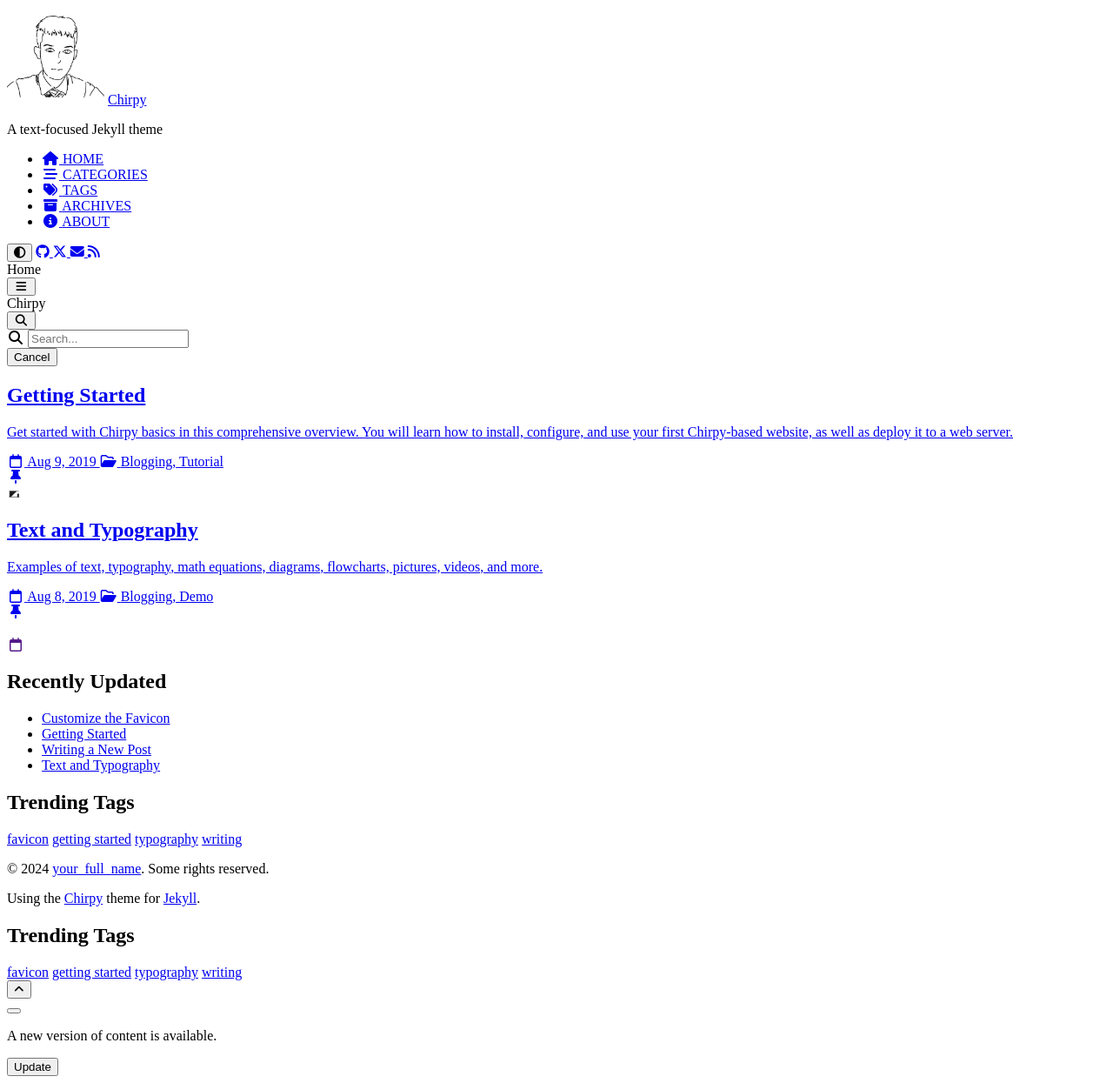
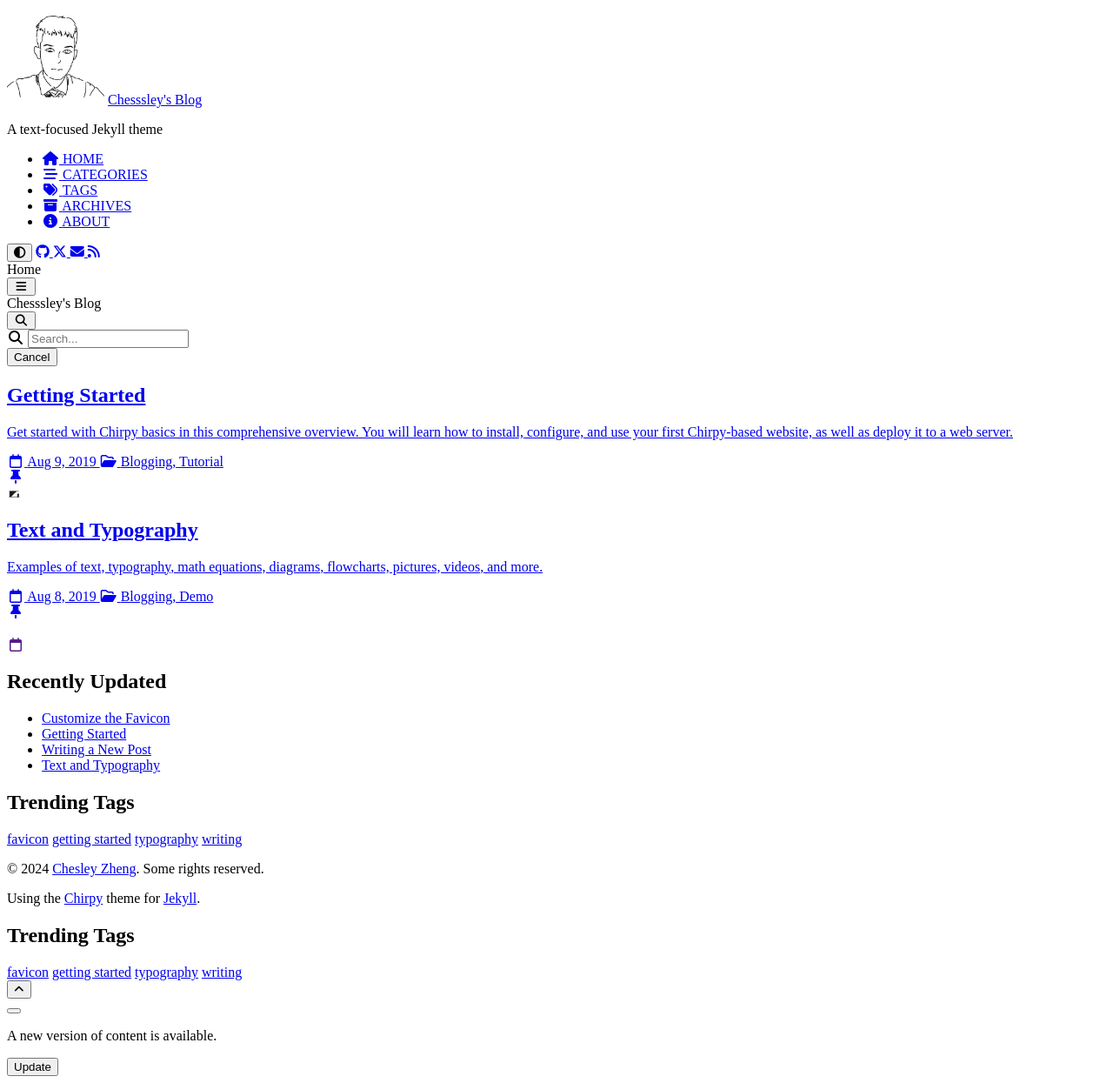
Before and after one commit to Chesssley/Chesssley.github.io, a Jekyll site: the page built from index.html, in a window 1280 px wide. Shown: the whole page at 87% size. Built offline with Jekyll 4.4.1, drawn with Linux system fonts in a browser that asks for light colours; cached includes are drawn as plain includes.

Commit message:
Update _config.yml

```diff
--- a/_config.yml
+++ b/_config.yml
@@ -14,7 +14,7 @@
 # jekyll-seo-tag settings › https://github.com/jekyll/jekyll-seo-tag/blob/master/docs/usage.md
 # ↓ --------------------------
 
-title: Chirpy # the main title
+title: "Chesssley's Blog" # the main title
 
 tagline: A text-focused Jekyll theme # it will display as the subtitle
 
@@ -26,20 +26,20 @@
 url: ""
 
 github:
-  username: github_username # change to your GitHub username
+  username: Chesssley # change to your GitHub username
 
 twitter:
-  username: twitter_username # change to your Twitter username
+  username: iiiiChesleyiiii # change to your Twitter username
 
 social:
   # Change to your full name.
   # It will be displayed as the default author of the posts and the copyright owner in the Footer
-  name: your_full_name
-  email: example@domain.com # change to your email address
+  name: Chesley Zheng
+  email: chesleyzheng@gmail.com # change to your email address
   links:
     # The first element serves as the copyright owner's link
-    - https://twitter.com/username # change to your Twitter homepage
-    - https://github.com/username # change to your GitHub homepage
+    #- https://twitter.com/username # change to your Twitter homepage
+    - https://github.com/Chesssley # change to your GitHub homepage
     # Uncomment below to add more social links
     # - https://www.facebook.com/username
     # - https://www.linkedin.com/in/username
```
